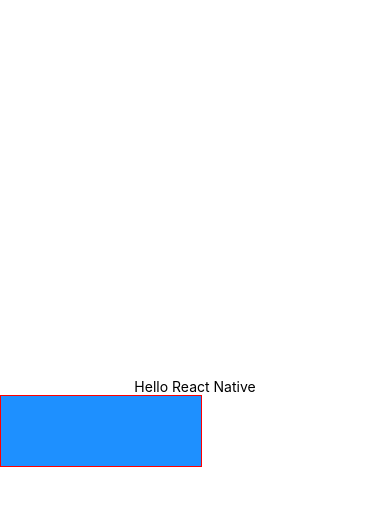
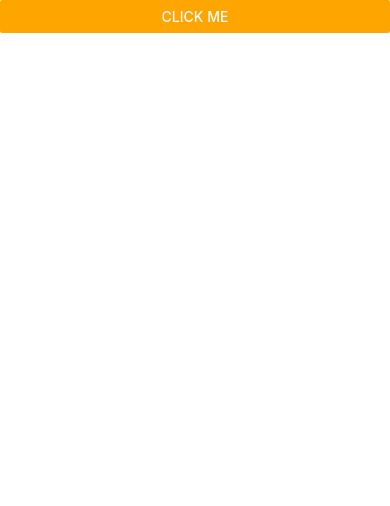
Before and after one commit to kalakioski/mosh-react-native, a React Native app: screen / in a window 390 px wide. Shown: the top 506 px of the page. Built offline with nearby package versions, Linux system fonts and the light colour scheme.

Commit message:
Update App.js

```diff
--- a/App.js
+++ b/App.js
@@ -1,25 +1,26 @@
-import { StatusBar } from "expo-status-bar";
 import React from "react";
 import {
   StyleSheet,
   Text,
-  TouchableNativeFeedback,
   View,
   Image,
-  SafeAreaView,
+  Platform,
+  StatusBar,
+  Alert,
+  Button,
 } from "react-native";
 
 export default function App() {
   return (
-    <SafeAreaView style={styles.container}>
-      <Text>Hello React Native</Text>
-      <TouchableNativeFeedback onPress={() => console.log("Image tapped")}>
-        <View
-          style={{ width: 200, height: 70, backgroundColor: "dodgerblue" }}
-        ></View>
-      </TouchableNativeFeedback>
-      <StatusBar style="auto" />
-    </SafeAreaView>
+    <View style={styles.container}>
+      <Button
+        color="orange"
+        title="Click Me"
+        onPress={() =>
+          Alert.prompt("My title", "My message", (text) => console.log(text))
+        }
+      />
+    </View>
   );
 }
 
@@ -27,7 +28,6 @@
   container: {
     flex: 1,
     backgroundColor: "#fff",
-    alignItems: "center",
-    justifyContent: "center",
+    paddingTop: Platform.OS === "android" ? StatusBar.currentHeight : 0,
   },
 });
```
